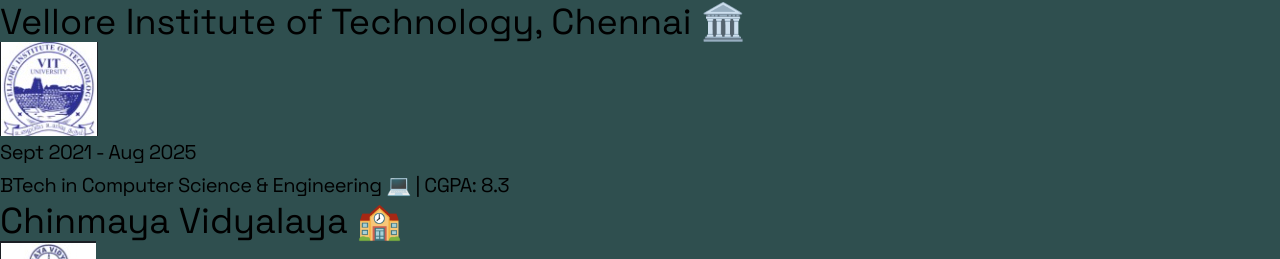
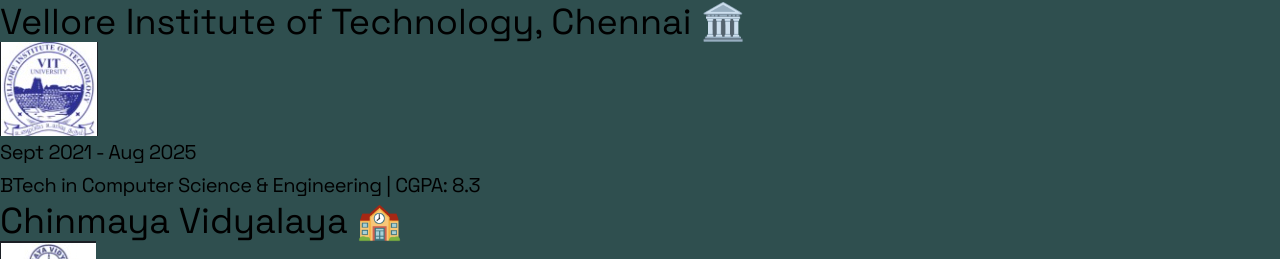
Before and after one commit to navyansh1/NavyGeeks-Website, a React (Vite) app: page / in a window 1280 px wide. Shown: the part 9724-9983 px from the top of the page. Built offline with nearby package versions, Linux system fonts and the light colour scheme.

Commit message:
Update Education.jsx

```diff
--- a/src/components/Education.jsx
+++ b/src/components/Education.jsx
@@ -11,7 +11,7 @@ const educations = [
     {
         institution: 'Vellore Institute of Technology, Chennai 🏛️',
         period: 'Sept 2021 - Aug 2025',
-        description: 'BTech in Computer Science & Engineering 💻 | CGPA: 8.3',
+        description: 'BTech in Computer Science & Engineering | CGPA: 8.3',
         icon: vitImage ,
     },
     {
```
